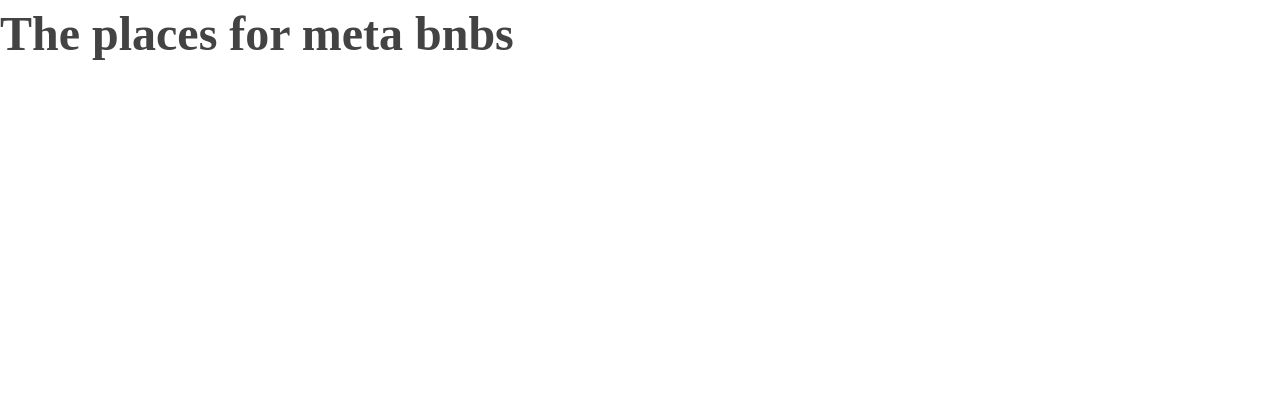
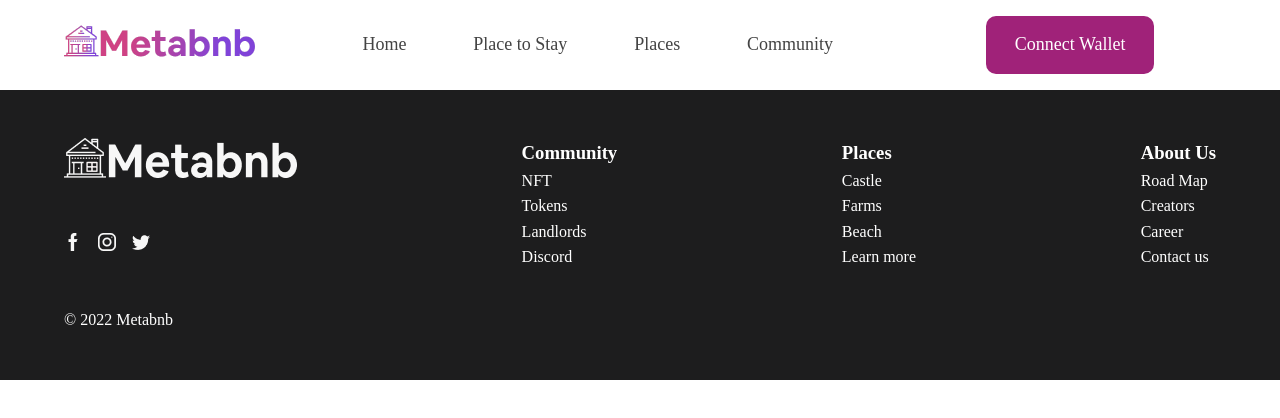
Before and after one commit to Rioba-Ian/meta-bnb, a React (Vite) app: page /places in a window 1280 px wide. Shown: the top 418 px of the page. Built offline with nearby package versions, Linux system fonts and the light colour scheme; a web font is replaced by a local one.

Commit message:
add places for nft

```diff
--- a/src/components/pages/places/Places.jsx
+++ b/src/components/pages/places/Places.jsx
@@ -1,5 +1,13 @@
+import Navbar from "../../Navbar"
+import Footer from "../../Footer"
 export default function Places() {
     return (
-        <h1>The places for meta bnbs</h1>
+        <>
+            <Navbar />
+            <section>
+
+            </section>
+            <Footer />
+        </>
     )
 }
```
